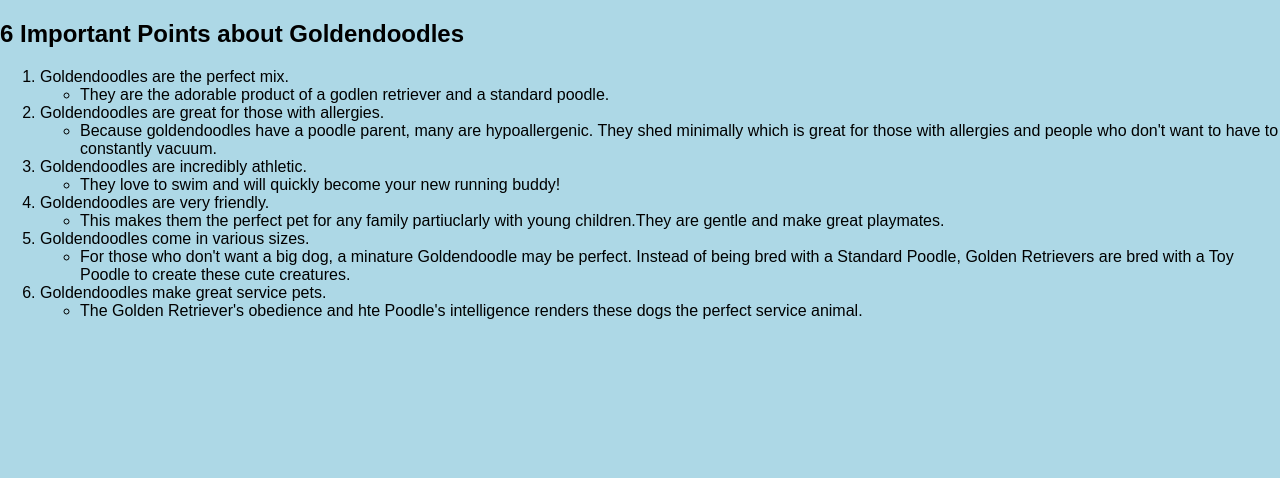
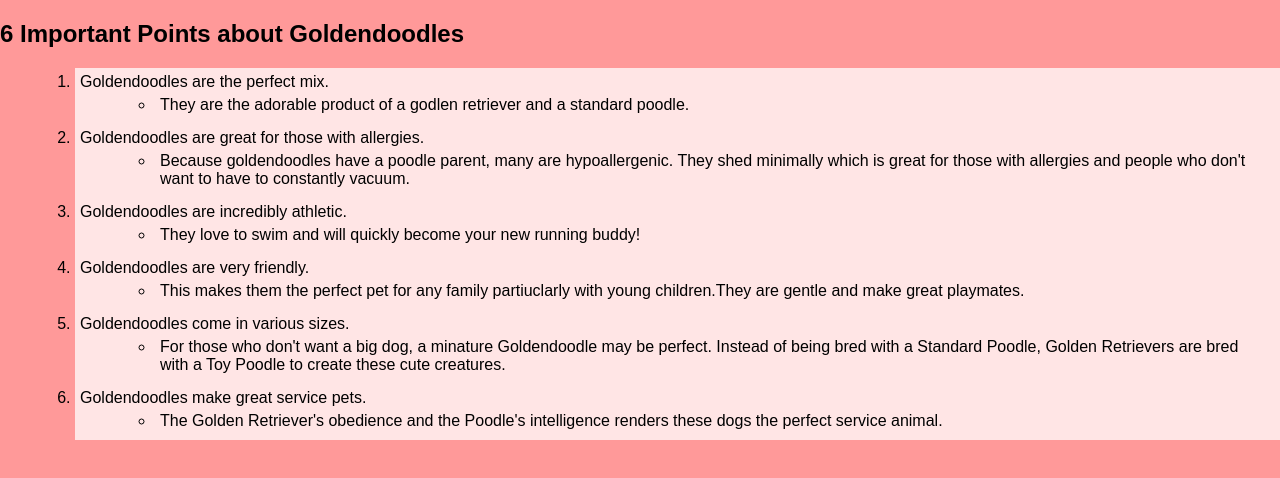
Before and after one commit to eherwitz123/lab0, a plain HTML site: page info.html in a window 1280 px wide. Drawn offline with Linux system fonts and the light colour scheme.

Commit message:
new pages

```diff
--- a/info.html
+++ b/info.html
@@ -3,6 +3,7 @@
 <head>
 <title>Learn More About Goldendoodles</title>
 <link rel="stylesheet" type="text/css" href="mystyle.css">
+</head>
 
 <body>
 <div class="jumbotron text-center" style="margin-bottom:0">
@@ -42,7 +43,7 @@
 
   <li> Goldendoodles make great service pets.
     <ul>
-      <li> The Golden Retriever's obedience and hte Poodle's intelligence renders these dogs the perfect service animal. </li>
+      <li> The Golden Retriever's obedience and the Poodle's intelligence renders these dogs the perfect service animal. </li>
     </ul>
   </li>
 </ol>
--- a/mystyle.css
+++ b/mystyle.css
@@ -1,5 +1,5 @@
 body {
-  background-color: lightblue;
+  background-color: #ff9999;
   margin: 0;
   font-family: Arial, Helvetica, sans-serif;
 }
@@ -41,6 +41,14 @@ h1 {
   color: white;
 }
 
+
+ol li {
+  background: #ffe5e5;
+  padding: 5px;
+  margin-left: 35px;
+}
+
+
 body, html {
   height: 100%;
 }
```
Also changed, not shown: charlie.html (+19 -0 lines).
